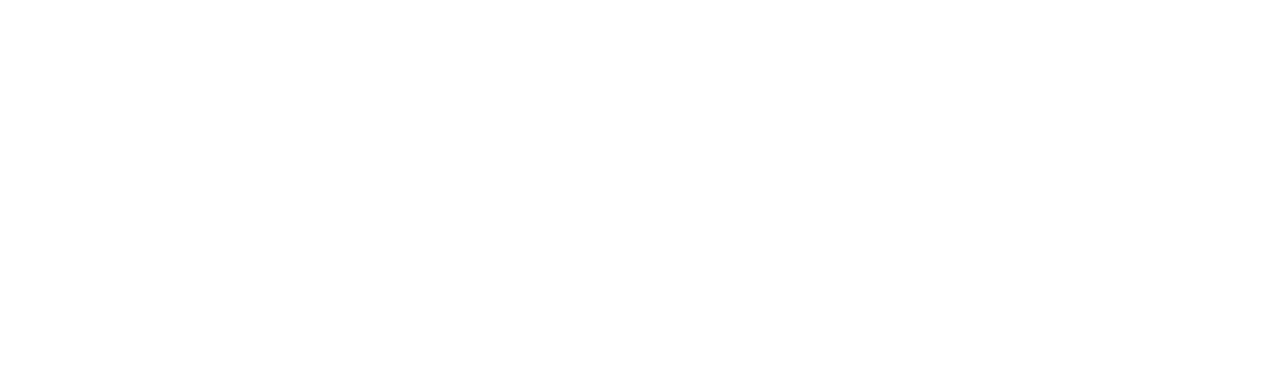
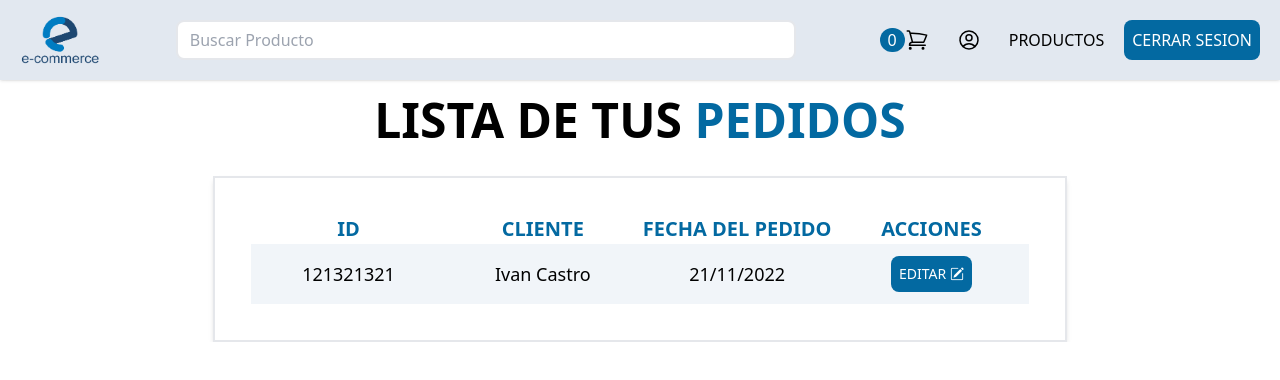
Before and after one commit to IvanCastroRuiz/mern-ecommerce, a React (Vite) app in the folder frontend/ecommerce-misiontic2022/: page /venta/compras-realizadas in a window 1280 px wide. Before the commit this address had no page. Shown: the top 380 px of the page. Built offline with nearby package versions, Linux system fonts and the light colour scheme.

Commit message:
FrontEnd

```diff
--- a/frontend/ecommerce-misiontic2022/index.html
+++ b/frontend/ecommerce-misiontic2022/index.html
@@ -1,13 +1,17 @@
 <!DOCTYPE html>
 <html lang="en">
+
 <head>
   <meta charset="UTF-8" />
   <link rel="icon" type="image/svg+xml" href="./src/assets/logo-empresa.png" />
+  <link rel="stylesheet" href="https://cdn.jsdelivr.net/npm/bootstrap-icons@1.10.2/font/bootstrap-icons.css">
   <meta name="viewport" content="width=device-width, initial-scale=1.0" />
   <title>E - Commerce</title>
 </head>
+
 <body>
   <div id="root"></div>
   <script type="module" src="/src/main.jsx"></script>
 </body>
+
 </html>
--- a/frontend/ecommerce-misiontic2022/src/App.jsx
+++ b/frontend/ecommerce-misiontic2022/src/App.jsx
@@ -14,6 +14,7 @@
 import DetalleProducto from './pages/productos/DetalleProducto'
 
 import DetalleVenta from './pages/venta/DetalleVenta'
+import ListaVentas from './pages/venta/ListaVentas'
 
 import { ProductosProvider } from './context/ProductosProvider'
 import { VentaProvider } from './context/VentaProvider'
@@ -46,6 +47,7 @@
 
             <Route path='/venta' element={<LayoutPrivado />}>
               <Route index element={<DetalleVenta />} />
+              <Route path='compras-realizadas' element={<ListaVentas />} />
             </Route>
           </Routes>
         </ProductosProvider>
--- a/frontend/ecommerce-misiontic2022/src/components/Navbar.jsx
+++ b/frontend/ecommerce-misiontic2022/src/components/Navbar.jsx
@@ -8,7 +8,7 @@
 import useVenta from "../hooks/useVenta";
 import VentaContext from "../context/VentaProvider";
 
-const Navbar = ({ texto, ruta, id, perfil, verVenta }) => {
+const Navbar = ({ texto, ruta, id, perfil, verVenta, verCompras }) => {
   const [ver, setVer] = useState(false);
   const [asideVentas, setAsideVentas] = useState(false);
 
@@ -82,6 +82,21 @@
               {texto}
             </Link>
           </button>
+          {!verCompras &&
+            (
+              <button
+                type="button"
+                className="hover:scale-110 transition-all  hover:border-b-2 hover:border-b-blue-500"
+              >
+                <Link
+                  to={`/venta/compras-realizadas`}
+                  className="uppercase text-black p-2 w-full cursor-pointer font-medium  transition-all"
+                >
+                  Lista de Compras
+                </Link>
+              </button>
+            )
+          }
           <button
             type="button"
             className="bg-sky-700 text-white rounded-lg uppercase font-medium hover:bg-sky-500 transition-colors"
@@ -157,6 +172,15 @@
                 {texto}
               </Link>
             </button>
+            {!verCompras &&
+              <button type="button">
+                <Link
+                  to={`/venta/compras-realizadas`}
+                  className="gap-2 text-black p-2 w-full flex justify-center cursor-pointer font-medium hover:border-b-blue-500 hover:border-b-2 bg-slate-200 transition-all"
+                >
+                  Lista de Compras
+                </Link>
+              </button>}
             <button
               type="button"
               className="bg-sky-700 text-white rounded-lg uppercase font-medium hover:bg-sky-500 transition-colors"
--- a/frontend/ecommerce-misiontic2022/src/context/VentaProvider.jsx
+++ b/frontend/ecommerce-misiontic2022/src/context/VentaProvider.jsx
@@ -23,7 +23,7 @@
         const productoFiltrado = productos.find(producto => producto.id == id)
 
         setPrecioTotal(Number(productoFiltrado.precio) + Number(precioTotal))
-        // console.log(precioTotal)
+
 
         if (!productoFiltrado) {
             return console.log('Producto no encontrado')
@@ -33,18 +33,14 @@
             nombre: productoFiltrado.nombre,
             descripcion: productoFiltrado.descripcion,
             precio: productoFiltrado.precio,
-            cantidad: 0
+            cantidad: 1
         }
-
-        // const precioTotal = venta.map(items => items.precio)
-        // console.log(precioTotal)
-        // setPrecioTotal(precioTotal)
 
         setVentaState(objetoVenta)
         venta.find(item => ventaState.id === item.id ? setExiste(true) : setVenta(false))
-        // console.log(existe)
+
         setVenta([...venta, ventaState])
-        // setVentaState({})
+
     }
 
     return (
--- a/frontend/ecommerce-misiontic2022/src/pages/venta/AsideVenta.jsx
+++ b/frontend/ecommerce-misiontic2022/src/pages/venta/AsideVenta.jsx
@@ -10,8 +10,7 @@
   const { venta, precioTotal } = useVenta()
 
   return (
-    <div div className={`${verAside ? ' absolute top-20 right-0 bg-slate-200 p-4 overflow-auto z-10 w-full md:w-3/4 lg:w-2/5 mb-96 flex flex-col justify-between h-[37rem]' : 'hidden'}`}>
-
+    <div div className={`${verAside ? ' absolute top-20 right-0 bg-slate-200 p-4 overflow-auto z-10 w-full md:w-3/4 lg:w-2/3 mb-96 flex flex-col justify-between h-[37rem]' : 'hidden'}`}>
       <div className='overflow-y-scroll mb-3'>
         <div className='flex items-center'>
           <h1 className='font-bold text-3xl uppercase text-center md:w-2/3 mx-auto'>Carrito de <span className='text-sky-700'>compras</span></h1>
@@ -33,7 +32,7 @@
               )
             }
           </div>
-          <p className='w-full text-center font-bold text-xl block mt-2 uppercase'> <i>SubTotal : .......... $</i> <span className='font-medium'>{precioTotal}</span></p>
+          <p className='w-full text-center font-bold text-xl  mt-2 uppercase text-sky-700 flex justify-between px-4'> <i>SubTotal : </i> <span className='font-medium text-black'>$ {precioTotal}</span></p>
         </div>
       </div>
 
--- /dev/null
+++ b/frontend/ecommerce-misiontic2022/src/pages/venta/FilaVenta.jsx
@@ -0,0 +1,24 @@
+import React from 'react'
+
+const FilaVenta = () => {
+    return (
+        <tr className='text-center bg-slate-100'>
+            <td>
+                <span className='font-medium text-lg'>121321321</span>
+            </td>
+            <td>
+                <span className='font-medium text-lg'>Ivan Castro</span>
+            </td>
+            <td>
+                <span className='font-medium text-lg'>21/11/2022</span>
+            </td>
+            <td className=' flex justify-center items-center p-3'>
+                <button className='bg-sky-700 text-white p-2 uppercase text-sm font-medium rounded-lg hover:bg-sky-600 transition-colors'>
+                    Editar <i class="bi bi-pencil-square"></i>
+                </button>
+            </td>
+        </tr>
+    )
+}
+
+export default FilaVenta
--- /dev/null
+++ b/frontend/ecommerce-misiontic2022/src/pages/venta/ListaVentas.jsx
@@ -0,0 +1,53 @@
+import { useState, useEffect } from 'react'
+
+import Navbar from '../../components/Navbar'
+import FilaVenta from './FilaVenta'
+
+const ListaVentas = () => {
+
+  const [verListaVenta, setVerListaVenta] = useState(false)
+
+  useEffect(() => setVerListaVenta(true), [])
+
+  return (
+    <>
+      <Navbar texto="Productos" ruta="" verCompras={verListaVenta} />
+      <div className=" w-full h-5/6 ">
+        <div className="w-full flex flex-col mt-24 overflow-hidden">
+          <h1 className="font-bold text-5xl uppercase text-center w-full mx-auto">
+            Lista de tus <span className="text-sky-700">pedidos</span>
+          </h1>
+          <div className="p-4 mx-auto w-5/6 sm:px-9 sm:w-2/3 mt-8 shadow-md border-2 h-3/4 overflow-hidden">
+            <div className='my-5 '>
+
+              <table className='table-fixed mx-auto w-full'>
+                <thead>
+                  <tr>
+                    <th className='w-24'>
+                      <span className='text-sky-700 uppercase text-xl'>ID</span>
+                    </th>
+                    <th className='w-24'>
+                      <span className='text-sky-700 uppercase text-xl'>Cliente</span>
+                    </th>
+                    <th className='w-24'>
+                      <span className='text-sky-700 uppercase text-xl'>Fecha del Pedido</span>
+                    </th>
+                    <th className='w-24 m'>
+                      <span className='text-sky-700 uppercase text-xl'>Acciones</span>
+                    </th>
+                  </tr>
+                </thead>
+                <tbody>
+                 <FilaVenta/>
+                </tbody>
+              </table>
+
+            </div>
+          </div>
+        </div>
+      </div>
+    </>
+  )
+}
+
+export default ListaVentas
```
Also changed, not shown: frontend/ecommerce-misiontic2022/src/pages/venta/DetalleVenta.jsx (+12 -6 lines), frontend/ecommerce-misiontic2022/src/pages/venta/ProductoVenta.jsx (+15 -13 lines). Lines whose indentation alone changed are shown as unchanged.
